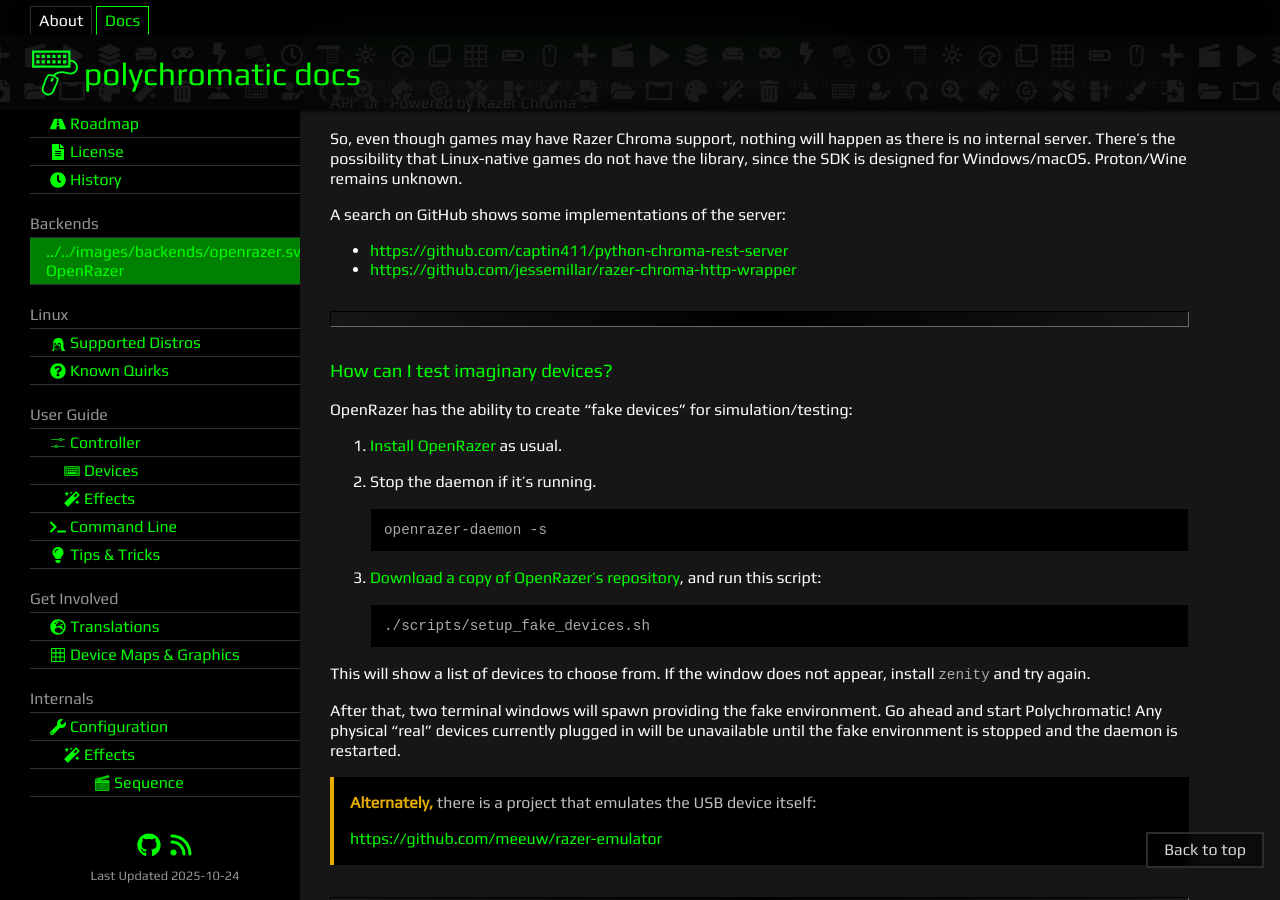
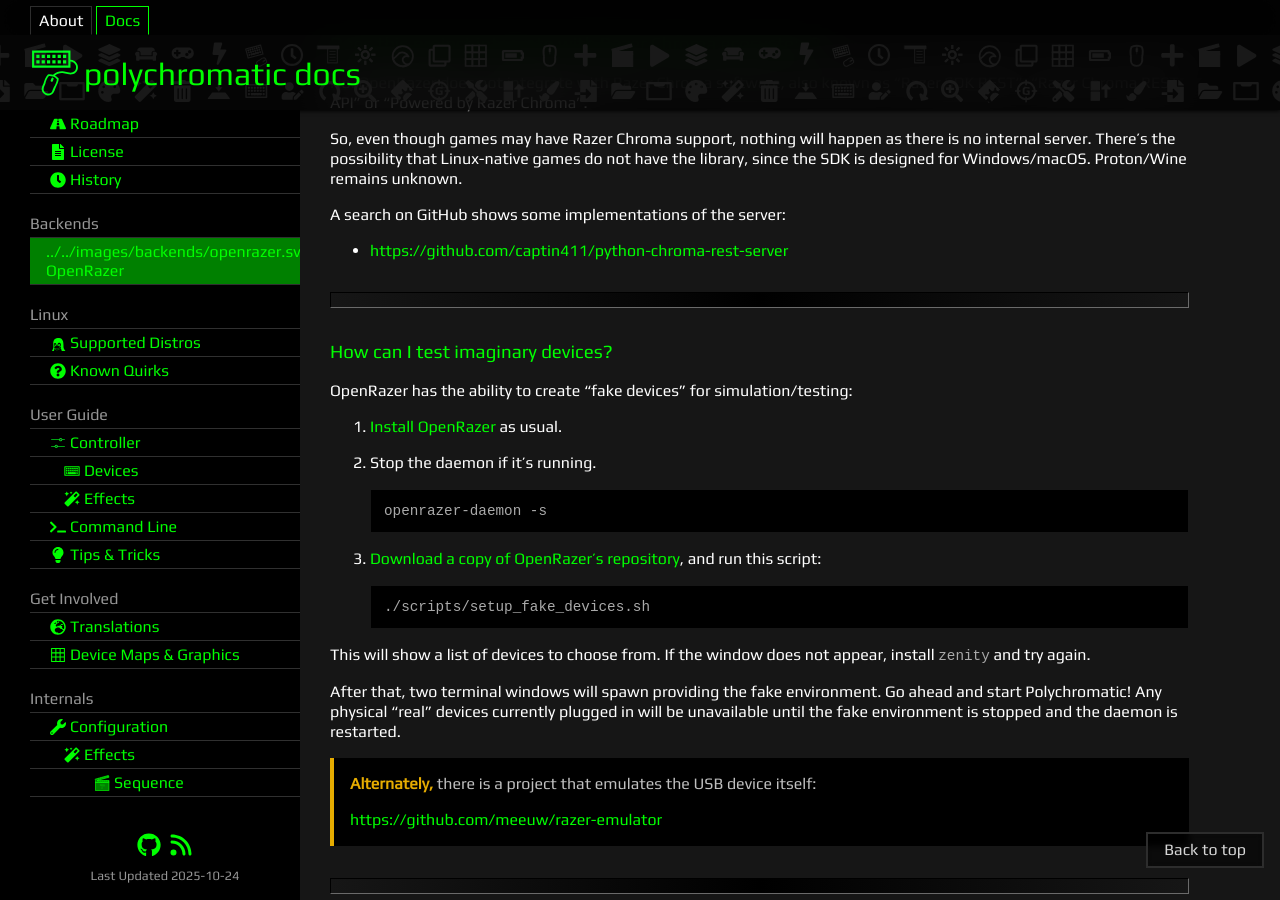
Before and after one commit to polychromatic/polychromatic-docs, a Jekyll site: the page built from pages/openrazer.md, in a window 1280 px wide and 900 px high, scrolled down 4031 px. Built offline with Jekyll 4.4.1, drawn with Linux system fonts in a browser that asks for light colours.

Commit message:
OpenRazer: Remove dead link
Couldn't locate where it went. It was a Go library, with remains here:
https://pkg.go.dev/github.com/jessemillar/razer-chroma-http-wrapper

```diff
--- a/pages/openrazer.md
+++ b/pages/openrazer.md
@@ -219,7 +219,6 @@ SDK is designed for Windows/macOS. Proton/Wine remains unknown.
 A search on GitHub shows some implementations of the server:
 
 * <https://github.com/captin411/python-chroma-rest-server>
-* <https://github.com/jessemillar/razer-chroma-http-wrapper>
 
 ---
 
```
